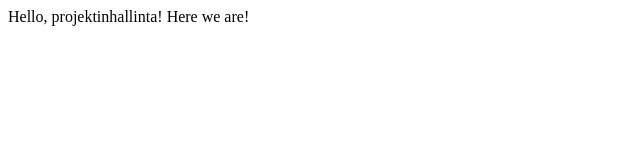
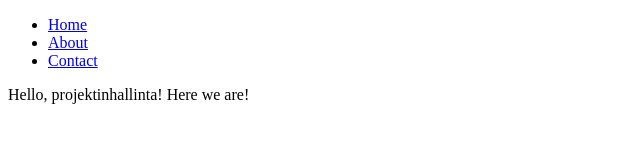
Before and after one commit to EMnid/perusteet_versionhallinta, a plain HTML site: page index.html in a window 1280 px wide. Shown: the whole page, without its empty margins (0-640 px from the left). Drawn offline with Linux system fonts and the light colour scheme.

Commit message:
Three styles of content as extras

```diff
--- a/index.html
+++ b/index.html
@@ -1,14 +1,23 @@
 <!DOCTYPE html>
 <html lang="en">
+
 <head>
+    <link rel="stylesheet" href="styles.css">
     <meta charset="UTF-8">
     <meta name="viewport" content="width=device-width, initial-scale=1.0">
     <title>Your Page Title</title>
 </head>
 <body>
+<nav>
+    <ul>
+        <li><a href="#home">Home</a></li>
+        <li><a href="#about">About</a></li>
+        <li><a href="#contact">Contact</a></li>
+    </ul>
+</nav>
 
 Hello, projektinhallinta!
 Here we are!
-
+<script src="script.js"></script>
 </body>
 </html>
```
Also changed, not shown: script.js (added), styles.css (added).
